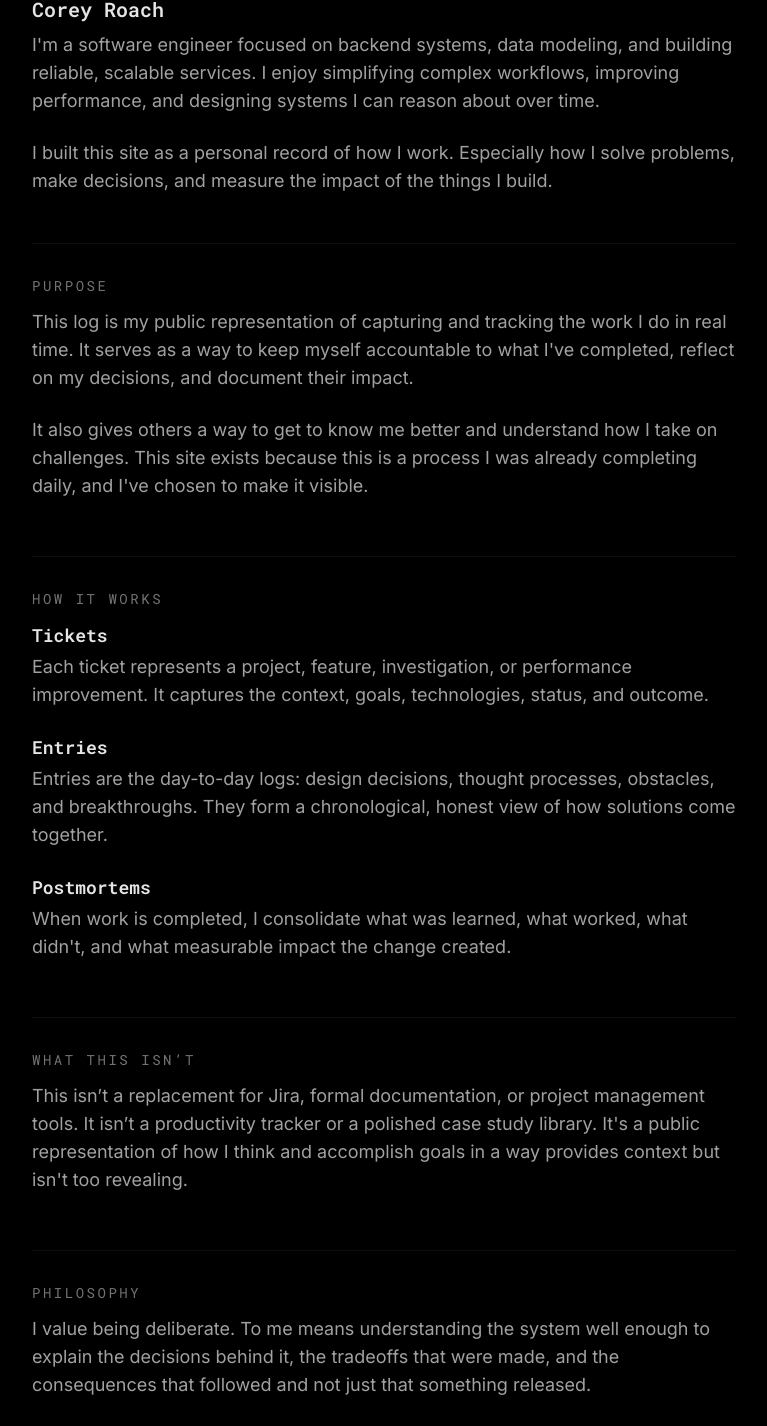
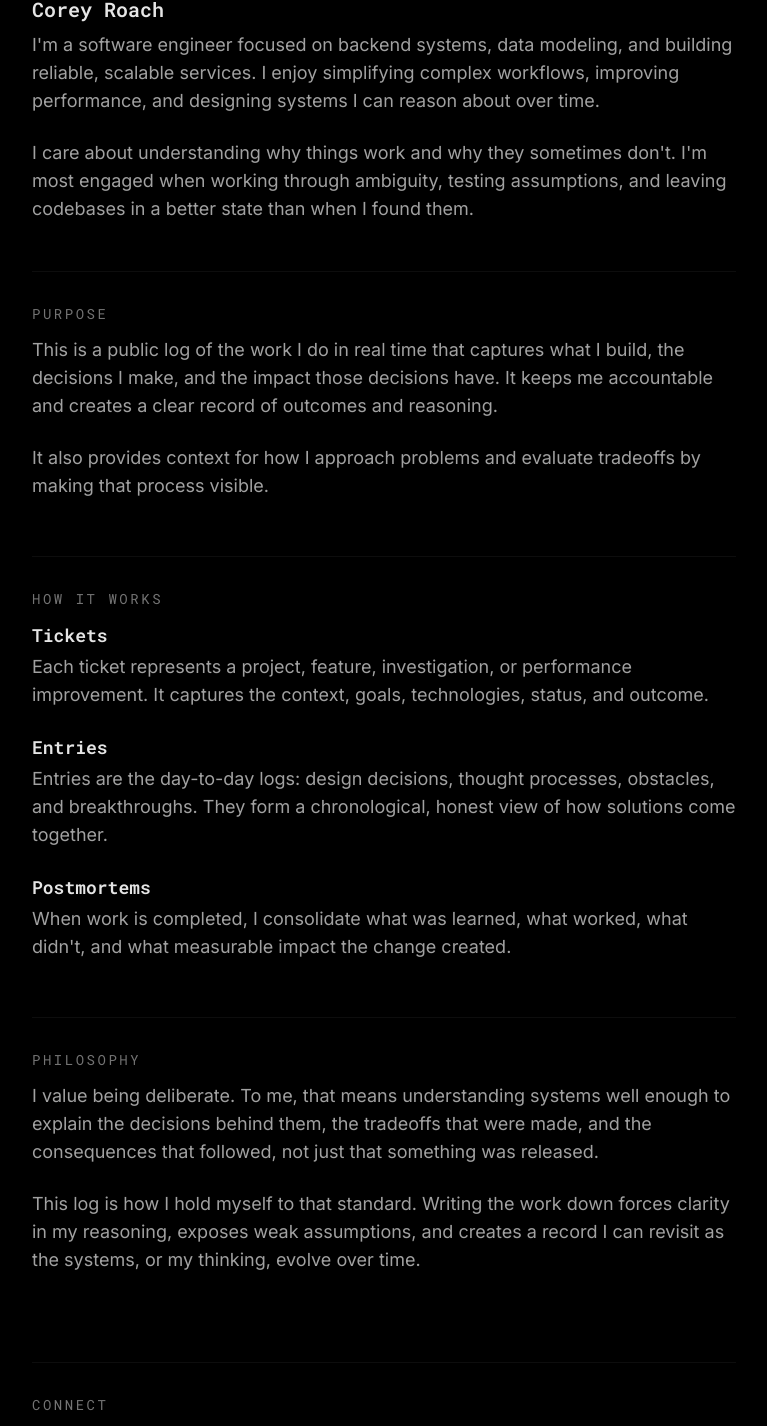
Before and after one commit to corehunt/changelog, a Next.js app in the folder frontend/: page /about in a window 1280 px wide. Shown: the part 355-1781 px from the top of the page, without its empty margins (256-1023 px from the left). Built offline with nearby package versions, Linux system fonts and the light colour scheme.

Commit message:
about me copy changes

```diff
--- a/frontend/app/about/page.tsx
+++ b/frontend/app/about/page.tsx
@@ -36,8 +36,9 @@ export default function AboutPage() {
                     className="text-base md:text-lg leading-relaxed mb-6"
                     style={{color: THEME.colors.text.secondary}}
                 >
-                    I built this site as a personal record of how I work. Especially how I solve problems,
-                    make decisions, and measure the impact of the things I build.
+                    I care about understanding why things work and why they sometimes don&#39;t.
+                    I&#39;m most engaged when working through ambiguity, testing assumptions, and leaving
+                    codebases in a better state than when I found them.
                 </p>
             </section>
 
@@ -53,16 +54,15 @@ export default function AboutPage() {
                     className="text-base md:text-lg leading-relaxed mb-6"
                     style={{color: THEME.colors.text.secondary}}
                 >
-                    This log is my public representation of capturing and tracking the work
-                    I do in real time. It serves as a way to keep myself accountable to what
-                    I&#39;ve completed, reflect on my decisions, and document their impact.
+                    This is a public log of the work I do in real time that captures what I build, the
+                    decisions I make, and the impact those decisions have. It keeps me accountable
+                    and creates a clear record of outcomes and reasoning.
                 </p>
                 <p className="text-base md:text-lg leading-relaxed mb-6"
                    style={{color: THEME.colors.text.secondary}}
                 >
-                    It also gives others a way to get to know me better and understand how
-                    I take on challenges. This site exists because this is a process I was already
-                    completing daily, and I&#39;ve chosen to make it visible.
+                    It also provides context for how I approach problems and evaluate tradeoffs
+                    by making that process visible.
                 </p>
             </section>
 
@@ -128,25 +128,6 @@ export default function AboutPage() {
                 </div>
             </section>
 
-            {/* What This Isn’t */}
-            <section className="py-8 border-t border-white/5">
-                <h2
-                    className="text-sm font-mono tracking-[0.18em] uppercase mb-3"
-                    style={{color: THEME.colors.text.muted}}
-                >
-                    What This Isn’t
-                </h2>
-                <p
-                    className="text-base md:text-lg leading-relaxed mb-6"
-                    style={{color: THEME.colors.text.secondary}}
-                >
-                    This isn’t a replacement for Jira, formal documentation, or project
-                    management tools. It isn’t a productivity tracker or a polished case
-                    study library. It&#39;s a public representation of how I think and accomplish
-                    goals in a way provides context but isn&#39;t too revealing.
-                </p>
-            </section>
-
             {/* Philosophy */}
             <section className="py-8 border-t border-white/5 pb-12 md:pb-16">
                 <h2
@@ -159,17 +140,17 @@ export default function AboutPage() {
                     className="text-base md:text-lg leading-relaxed mb-6"
                     style={{color: THEME.colors.text.secondary}}
                 >
-                    I value being deliberate. To me means understanding the system well
-                    enough to explain the decisions behind it, the tradeoffs that were made,
-                    and the consequences that followed and not just that something released.
+                    I value being deliberate. To me, that means understanding systems well
+                    enough to explain the decisions behind them, the tradeoffs that were made,
+                    and the consequences that followed, not just that something was released.
                 </p>
                 <p
                     className="text-base md:text-lg leading-relaxed mb-6"
                     style={{color: THEME.colors.text.secondary}}
                 >
                     This log is how I hold myself to that standard. Writing the work down
-                    forces me to be explicit about my reasoning, exposes weak assumptions,
-                    and creates a record I can revisit as the system or my thinking evolves over time.
+                    forces clarity in my reasoning, exposes weak assumptions,
+                    and creates a record I can revisit as the systems, or my thinking, evolve over time.
                 </p>
             </section>
 
```
